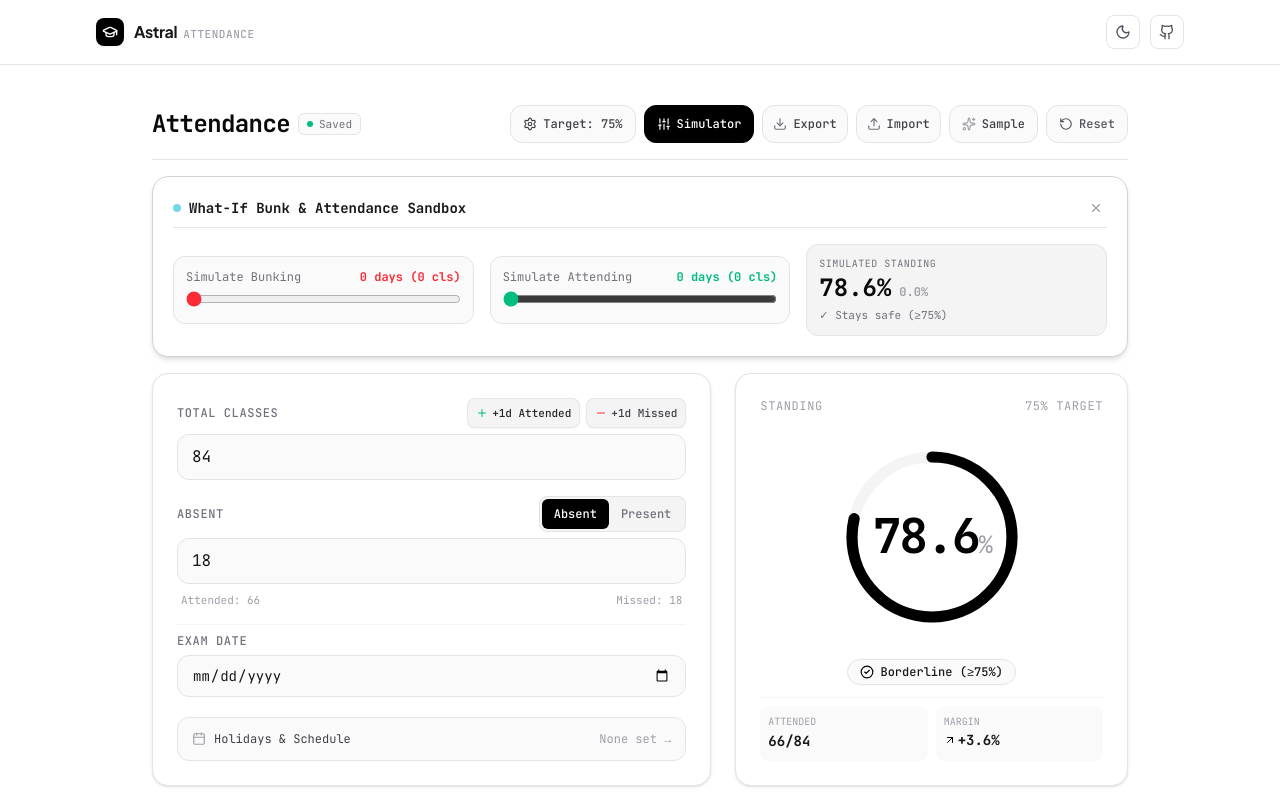
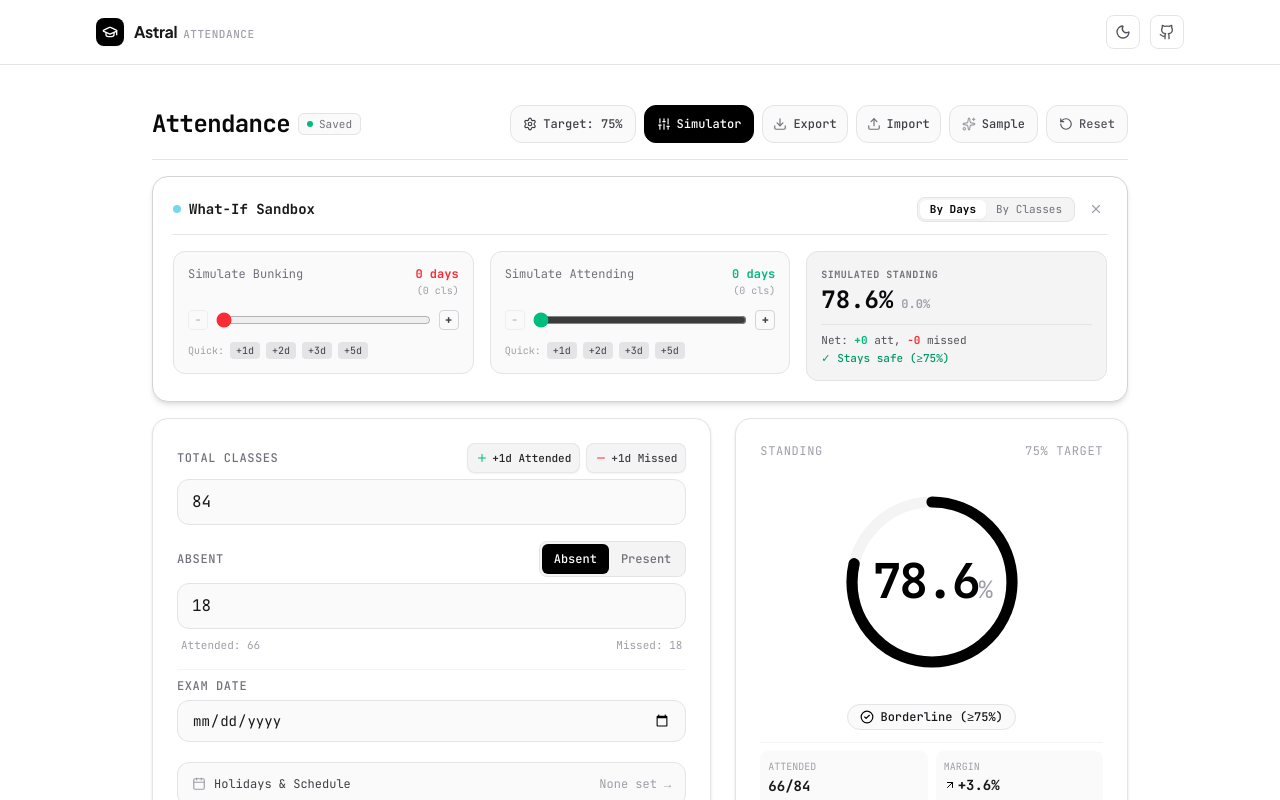
Before and after one commit to sachin-godara/Astral-Attendance, a React (Vite) app: page / in a window 1280 px wide. Both pictures are taken after a click on the button "Simulator". Shown: the top 800 px of the page. Built offline with nearby package versions, Linux system fonts and the light colour scheme.

Commit message:
feat: Add dual-mode day-wise and class-wise simulation in What-If Sandbox

```diff
--- a/components/Dashboard.tsx
+++ b/components/Dashboard.tsx
@@ -77,8 +77,9 @@ export const Dashboard: React.FC<DashboardProps> = ({ isDarkMode = true }) => {
   const fileInputRef = useRef<HTMLInputElement>(null);
   const [isSettingsOpen, setIsSettingsOpen] = useState(false);
   const [isSimulatorOpen, setIsSimulatorOpen] = useState(false);
-  const [simBunkDays, setSimBunkDays] = useState(0);
-  const [simAttendDays, setSimAttendDays] = useState(0);
+  const [simUnit, setSimUnit] = useState<'days' | 'classes'>('days');
+  const [simBunkValue, setSimBunkValue] = useState(0);
+  const [simAttendValue, setSimAttendValue] = useState(0);
 
   const [state, setState] = useState<AttendanceState>(() => {
     const saved = localStorage.getItem('attendanceState');
@@ -423,11 +424,25 @@ export const Dashboard: React.FC<DashboardProps> = ({ isDarkMode = true }) => {
 
   // Simulator Calculations
   const effectiveDaily = state.dailyClasses ?? 6;
-  const simTotal = state.totalClasses + (simBunkDays + simAttendDays) * effectiveDaily;
-  const simAttended = attendedCount + simAttendDays * effectiveDaily;
+  const simBunkClasses = simUnit === 'days' ? simBunkValue * effectiveDaily : simBunkValue;
+  const simAttendClasses = simUnit === 'days' ? simAttendValue * effectiveDaily : simAttendValue;
+  const simTotal = state.totalClasses + simBunkClasses + simAttendClasses;
+  const simAttended = attendedCount + simAttendClasses;
   const simPercentage = simTotal === 0 ? 0 : (simAttended / simTotal) * 100;
   const simDelta = simPercentage - percentage;
-  const isSimulationActive = simBunkDays > 0 || simAttendDays > 0;
+  const isSimulationActive = simBunkClasses > 0 || simAttendClasses > 0;
+
+  const handleSimUnitChange = (newUnit: 'days' | 'classes') => {
+    if (newUnit === simUnit) return;
+    if (newUnit === 'classes') {
+      setSimBunkValue(prev => prev * effectiveDaily);
+      setSimAttendValue(prev => prev * effectiveDaily);
+    } else {
+      setSimBunkValue(prev => Math.round(prev / effectiveDaily));
+      setSimAttendValue(prev => Math.round(prev / effectiveDaily));
+    }
+    setSimUnit(newUnit);
+  };
 
 
   return (
@@ -655,76 +670,213 @@ export const Dashboard: React.FC<DashboardProps> = ({ isDarkMode = true }) => {
           exit={{ opacity: 0, y: -8 }}
           className="mb-4 p-4 sm:p-5 rounded-2xl border border-zinc-300 dark:border-zinc-700 bg-white dark:bg-zinc-900/90 shadow-md space-y-4 font-mono text-xs"
         >
-          <div className="flex items-center justify-between border-b border-zinc-200 dark:border-zinc-800 pb-2">
+          {/* Header & Mode Switcher */}
+          <div className="flex flex-col sm:flex-row sm:items-center justify-between gap-2.5 border-b border-zinc-200 dark:border-zinc-800 pb-3">
             <div className="flex items-center gap-2">
               <span className="w-2 h-2 rounded-full bg-cyan-500 animate-pulse"></span>
               <span className="font-bold text-sm text-zinc-900 dark:text-zinc-100">
-                What-If Bunk & Attendance Sandbox
+                What-If Sandbox
               </span>
             </div>
-            <div className="flex items-center gap-2">
+
+            <div className="flex items-center justify-between sm:justify-end gap-2.5">
+              {/* Unit Toggle: Days vs Classes */}
+              <div className="inline-flex items-center p-0.5 rounded-lg border border-zinc-200 dark:border-zinc-800 bg-zinc-100 dark:bg-zinc-950 text-[11px] font-mono">
+                <button
+                  type="button"
+                  onClick={() => handleSimUnitChange('days')}
+                  className={`px-2.5 py-0.5 rounded-md transition-all cursor-pointer ${
+                    simUnit === 'days'
+                      ? 'bg-white dark:bg-zinc-800 text-zinc-950 dark:text-zinc-50 font-bold shadow-xs'
+                      : 'text-zinc-500 hover:text-zinc-900 dark:hover:text-zinc-200'
+                  }`}
+                >
+                  By Days
+                </button>
+                <button
+                  type="button"
+                  onClick={() => handleSimUnitChange('classes')}
+                  className={`px-2.5 py-0.5 rounded-md transition-all cursor-pointer ${
+                    simUnit === 'classes'
+                      ? 'bg-white dark:bg-zinc-800 text-zinc-950 dark:text-zinc-50 font-bold shadow-xs'
+                      : 'text-zinc-500 hover:text-zinc-900 dark:hover:text-zinc-200'
+                  }`}
+                >
+                  By Classes
+                </button>
+              </div>
+
               {isSimulationActive && (
                 <button
                   type="button"
                   onClick={() => {
-                    setSimBunkDays(0);
-                    setSimAttendDays(0);
+                    setSimBunkValue(0);
+                    setSimAttendValue(0);
                   }}
                   className="text-xs text-zinc-500 hover:text-black dark:hover:text-white underline cursor-pointer"
                 >
-                  Reset Sandbox
+                  Reset
                 </button>
               )}
+
               <button
                 type="button"
                 onClick={() => setIsSimulatorOpen(false)}
-                className="text-zinc-400 hover:text-black dark:hover:text-white p-1"
+                className="text-zinc-400 hover:text-black dark:hover:text-white p-1 cursor-pointer"
+                title="Close Sandbox"
               >
                 <X className="w-3.5 h-3.5" />
               </button>
             </div>
           </div>
 
-          <div className="grid grid-cols-1 sm:grid-cols-3 gap-4 items-center">
-            {/* Slider 1: Skip days */}
-            <div className="space-y-1.5 p-3 rounded-xl bg-zinc-50 dark:bg-zinc-950 border border-zinc-200 dark:border-zinc-800">
-              <div className="flex justify-between items-center text-xs">
+          <div className="grid grid-cols-1 sm:grid-cols-3 gap-4 items-start">
+            {/* Slider 1: Skip days / classes */}
+            <div className="space-y-2 p-3.5 rounded-xl bg-zinc-50 dark:bg-zinc-950 border border-zinc-200 dark:border-zinc-800">
+              <div className="flex justify-between items-baseline text-xs">
                 <span className="text-zinc-500">Simulate Bunking</span>
-                <span className="font-bold text-red-500">
-                  {simBunkDays} {simBunkDays === 1 ? 'day' : 'days'} ({simBunkDays * effectiveDaily} cls)
+                <div className="text-right">
+                  <span className="font-bold text-red-500 block">
+                    {simBunkValue} {simUnit === 'days' ? (simBunkValue === 1 ? 'day' : 'days') : (simBunkValue === 1 ? 'class' : 'classes')}
+                  </span>
+                  <span className="text-[10px] text-zinc-400">
+                    {simUnit === 'days' ? `(${simBunkClasses} cls)` : `(≈ ${(simBunkValue / effectiveDaily).toFixed(1)} days)`}
                   </span>
                 </div>
+              </div>
+
+              <div className="flex items-center gap-2 pt-1">
+                <button
+                  type="button"
+                  onClick={() => setSimBunkValue(prev => Math.max(0, prev - 1))}
+                  disabled={simBunkValue === 0}
+                  className="w-5 h-5 rounded flex items-center justify-center border border-zinc-300 dark:border-zinc-700 text-zinc-700 dark:text-zinc-300 hover:bg-zinc-200 dark:hover:bg-zinc-800 disabled:opacity-30 cursor-pointer disabled:cursor-not-allowed font-bold"
+                  title="Decrease by 1"
+                >
+                  -
+                </button>
                 <input
                   type="range"
                   min="0"
-                max="14"
-                value={simBunkDays}
-                onChange={(e) => setSimBunkDays(parseInt(e.target.value) || 0)}
-                className="w-full accent-red-500 cursor-pointer"
+                  max={simUnit === 'days' ? 14 : Math.max(50, 14 * effectiveDaily)}
+                  value={simBunkValue}
+                  onChange={(e) => setSimBunkValue(parseInt(e.target.value) || 0)}
+                  className="flex-1 accent-red-500 cursor-pointer"
                 />
+                <button
+                  type="button"
+                  onClick={() => setSimBunkValue(prev => Math.min(simUnit === 'days' ? 14 : Math.max(50, 14 * effectiveDaily), prev + 1))}
+                  className="w-5 h-5 rounded flex items-center justify-center border border-zinc-300 dark:border-zinc-700 text-zinc-700 dark:text-zinc-300 hover:bg-zinc-200 dark:hover:bg-zinc-800 cursor-pointer font-bold"
+                  title="Increase by 1"
+                >
+                  +
+                </button>
               </div>
 
-            {/* Slider 2: Attend days */}
-            <div className="space-y-1.5 p-3 rounded-xl bg-zinc-50 dark:bg-zinc-950 border border-zinc-200 dark:border-zinc-800">
-              <div className="flex justify-between items-center text-xs">
+              {/* Quick Presets */}
+              <div className="flex items-center gap-1.5 pt-1 overflow-x-auto">
+                <span className="text-[10px] text-zinc-400">Quick:</span>
+                {simUnit === 'days' ? (
+                  [1, 2, 3, 5].map(d => (
+                    <button
+                      key={d}
+                      type="button"
+                      onClick={() => setSimBunkValue(prev => Math.min(14, prev + d))}
+                      className="px-1.5 py-0.5 rounded bg-zinc-200 dark:bg-zinc-800 text-[10px] text-zinc-700 dark:text-zinc-300 hover:bg-zinc-300 dark:hover:bg-zinc-700 cursor-pointer"
+                    >
+                      +{d}d
+                    </button>
+                  ))
+                ) : (
+                  [1, 2, 3, effectiveDaily].map(c => (
+                    <button
+                      key={c}
+                      type="button"
+                      onClick={() => setSimBunkValue(prev => Math.min(Math.max(50, 14 * effectiveDaily), prev + c))}
+                      className="px-1.5 py-0.5 rounded bg-zinc-200 dark:bg-zinc-800 text-[10px] text-zinc-700 dark:text-zinc-300 hover:bg-zinc-300 dark:hover:bg-zinc-700 cursor-pointer"
+                    >
+                      +{c === effectiveDaily ? `${c} (1d)` : `${c}c`}
+                    </button>
+                  ))
+                )}
+              </div>
+            </div>
+
+            {/* Slider 2: Attend days / classes */}
+            <div className="space-y-2 p-3.5 rounded-xl bg-zinc-50 dark:bg-zinc-950 border border-zinc-200 dark:border-zinc-800">
+              <div className="flex justify-between items-baseline text-xs">
                 <span className="text-zinc-500">Simulate Attending</span>
-                <span className="font-bold text-emerald-500">
-                  {simAttendDays} {simAttendDays === 1 ? 'day' : 'days'} ({simAttendDays * effectiveDaily} cls)
+                <div className="text-right">
+                  <span className="font-bold text-emerald-500 block">
+                    {simAttendValue} {simUnit === 'days' ? (simAttendValue === 1 ? 'day' : 'days') : (simAttendValue === 1 ? 'class' : 'classes')}
+                  </span>
+                  <span className="text-[10px] text-zinc-400">
+                    {simUnit === 'days' ? `(${simAttendClasses} cls)` : `(≈ ${(simAttendValue / effectiveDaily).toFixed(1)} days)`}
                   </span>
                 </div>
+              </div>
+
+              <div className="flex items-center gap-2 pt-1">
+                <button
+                  type="button"
+                  onClick={() => setSimAttendValue(prev => Math.max(0, prev - 1))}
+                  disabled={simAttendValue === 0}
+                  className="w-5 h-5 rounded flex items-center justify-center border border-zinc-300 dark:border-zinc-700 text-zinc-700 dark:text-zinc-300 hover:bg-zinc-200 dark:hover:bg-zinc-800 disabled:opacity-30 cursor-pointer disabled:cursor-not-allowed font-bold"
+                  title="Decrease by 1"
+                >
+                  -
+                </button>
                 <input
                   type="range"
                   min="0"
-                max="21"
-                value={simAttendDays}
-                onChange={(e) => setSimAttendDays(parseInt(e.target.value) || 0)}
-                className="w-full accent-emerald-500 cursor-pointer"
+                  max={simUnit === 'days' ? 21 : Math.max(60, 21 * effectiveDaily)}
+                  value={simAttendValue}
+                  onChange={(e) => setSimAttendValue(parseInt(e.target.value) || 0)}
+                  className="flex-1 accent-emerald-500 cursor-pointer"
                 />
+                <button
+                  type="button"
+                  onClick={() => setSimAttendValue(prev => Math.min(simUnit === 'days' ? 21 : Math.max(60, 21 * effectiveDaily), prev + 1))}
+                  className="w-5 h-5 rounded flex items-center justify-center border border-zinc-300 dark:border-zinc-700 text-zinc-700 dark:text-zinc-300 hover:bg-zinc-200 dark:hover:bg-zinc-800 cursor-pointer font-bold"
+                  title="Increase by 1"
+                >
+                  +
+                </button>
+              </div>
+
+              {/* Quick Presets */}
+              <div className="flex items-center gap-1.5 pt-1 overflow-x-auto">
+                <span className="text-[10px] text-zinc-400">Quick:</span>
+                {simUnit === 'days' ? (
+                  [1, 2, 3, 5].map(d => (
+                    <button
+                      key={d}
+                      type="button"
+                      onClick={() => setSimAttendValue(prev => Math.min(21, prev + d))}
+                      className="px-1.5 py-0.5 rounded bg-zinc-200 dark:bg-zinc-800 text-[10px] text-zinc-700 dark:text-zinc-300 hover:bg-zinc-300 dark:hover:bg-zinc-700 cursor-pointer"
+                    >
+                      +{d}d
+                    </button>
+                  ))
+                ) : (
+                  [1, 2, 3, effectiveDaily].map(c => (
+                    <button
+                      key={c}
+                      type="button"
+                      onClick={() => setSimAttendValue(prev => Math.min(Math.max(60, 21 * effectiveDaily), prev + c))}
+                      className="px-1.5 py-0.5 rounded bg-zinc-200 dark:bg-zinc-800 text-[10px] text-zinc-700 dark:text-zinc-300 hover:bg-zinc-300 dark:hover:bg-zinc-700 cursor-pointer"
+                    >
+                      +{c === effectiveDaily ? `${c} (1d)` : `${c}c`}
+                    </button>
+                  ))
+                )}
+              </div>
             </div>
 
             {/* Simulation Preview Result */}
-            <div className="p-3 rounded-xl bg-zinc-100 dark:bg-zinc-800/80 border border-zinc-200 dark:border-zinc-700 flex flex-col justify-between h-full">
-              <span className="text-[10px] uppercase text-zinc-500 tracking-wider">Simulated Standing</span>
+            <div className="p-3.5 rounded-xl bg-zinc-100 dark:bg-zinc-800/80 border border-zinc-200 dark:border-zinc-700 flex flex-col justify-between h-full space-y-2">
+              <div>
+                <span className="text-[10px] uppercase text-zinc-500 tracking-wider font-semibold">Simulated Standing</span>
                 <div className="flex items-baseline gap-2 mt-0.5">
                   <span className="text-2xl font-extrabold text-zinc-950 dark:text-zinc-50">
                     {simPercentage.toFixed(1)}%
@@ -735,11 +887,18 @@ export const Dashboard: React.FC<DashboardProps> = ({ isDarkMode = true }) => {
                     {simDelta > 0 ? `+${simDelta.toFixed(1)}%` : simDelta < 0 ? `${simDelta.toFixed(1)}%` : '0.0%'}
                   </span>
                 </div>
-              <span className="text-[11px] text-zinc-500 mt-1">
+              </div>
+
+              <div className="pt-2 border-t border-zinc-200 dark:border-zinc-700/60 space-y-1">
+                <div className="text-[11px] text-zinc-600 dark:text-zinc-300">
+                  Net: <span className="text-emerald-500 font-bold">+{simAttendClasses}</span> att, <span className="text-red-500 font-bold">-{simBunkClasses}</span> missed
+                </div>
+                <div className="text-[11px] font-medium">
                   {simPercentage >= targetThreshold
-                  ? `✓ Stays safe (≥${targetThreshold}%)`
-                  : `⚠ Drops below ${targetThreshold}% deficit`}
-              </span>
+                    ? <span className="text-emerald-600 dark:text-emerald-400">✓ Stays safe (≥{targetThreshold}%)</span>
+                    : <span className="text-amber-600 dark:text-amber-400">⚠ Falls below {targetThreshold}% target</span>}
+                </div>
+              </div>
             </div>
           </div>
         </motion.div>
```
Lines whose indentation alone changed are shown as unchanged.
